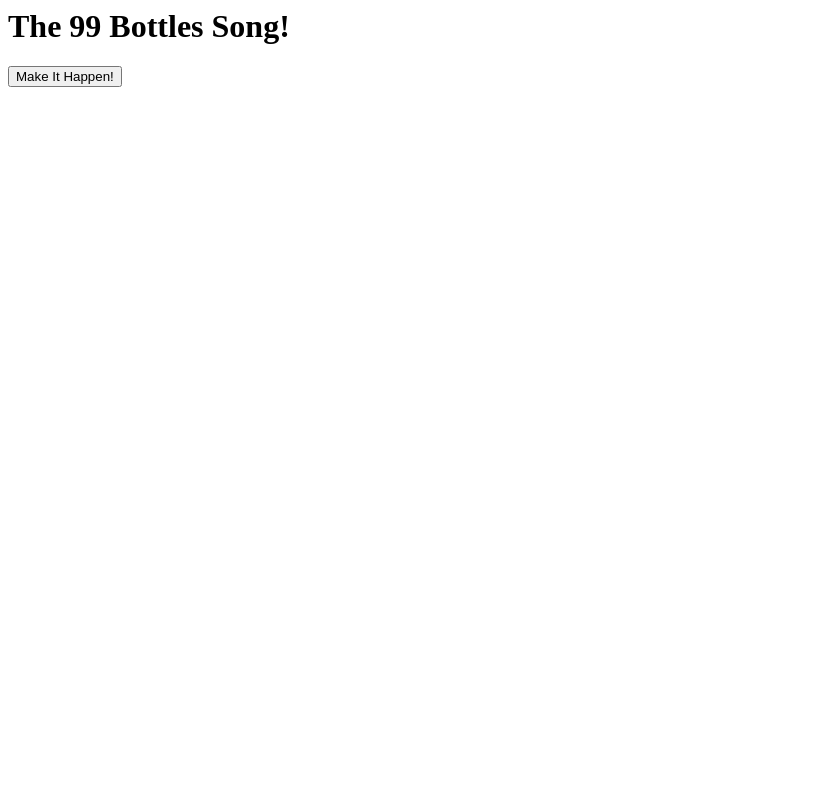
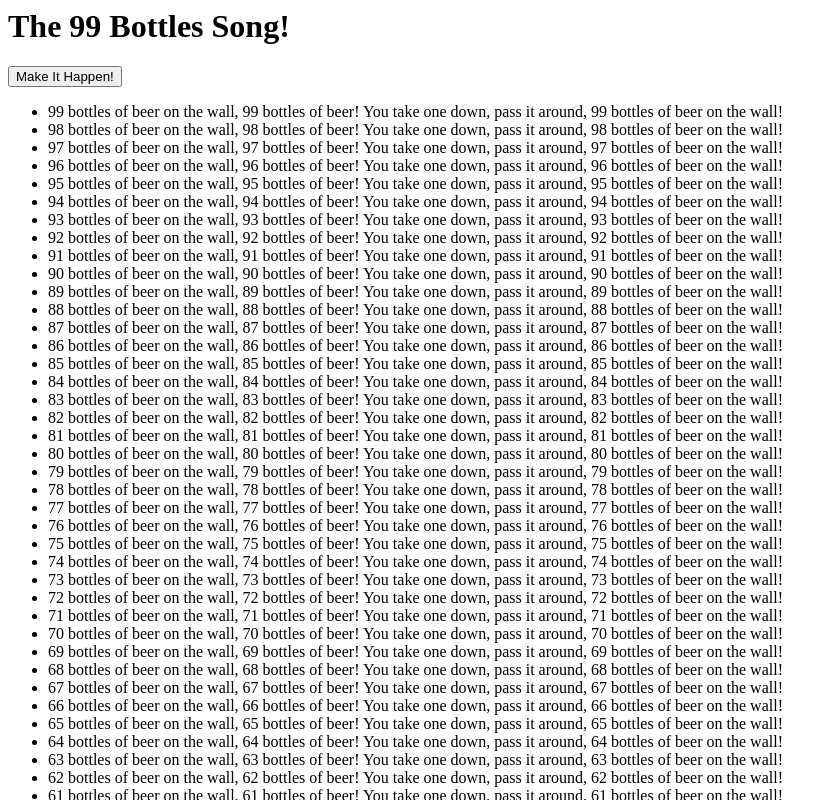
Before and after one commit to natesulat/natesulat.github.io, a plain HTML site: page week4/homework/99_bottles_DOM/index.html in a window 1280 px wide. Both pictures are taken after a click on the button "Make It Happen!". Shown: the top 800 px of the page, without its empty margins (0-837 px from the left). Drawn offline with nearby package versions, Linux system fonts and the light colour scheme.

Commit message:
99 bottles of beer are on the wall and ready for drinking

```diff
--- a/week4/homework/99_bottles_DOM/app.js
+++ b/week4/homework/99_bottles_DOM/app.js
@@ -1,10 +1,20 @@
-$('#makeitwork').click(function () {
+$('#makeitwork').click(function (e) {
+    // I mean... just to be safe, or whatever
+    e.preventDefault();
     for (i = 99; i >= 0; i--) {
-        if (i !== 0) {
-            $('.masterlist').append('<li>' + i + ' bottles of beer on the wall, '
-                i + ' bottles of beer! You take one down, pass it around, ' + i + ' bottles of beer on the wall!' + '</li>');
-        } else {
-            $('.masterlist').append('There aren\'t any bottles of beer on the wall, there aren\'t any bottles of beer! You can\'t take it down or pass it around, because you ran out of money on the previous 99 beers!');
+        // lyric as variable so that I don't have to type it twice, and so I can do string replacement later
+        var lyric = '<li>' + i + ' bottles of beer on the wall, ' + i + ' bottles of beer! You take one down, pass it around, ' + i + ' bottles of beer on the wall!' + '</li>';
+        // One bottle ain't gonna be plural
+        if (i === 1) {
+            $('#masterlist').append(lyric.replace(/\bbottles\b/ig, 'bottle'));
+        }
+        // The others are
+        else if (i !== 0) {
+            $('#masterlist').append(lyric);
+        }
+        // Once there are no more bottles on the wall
+        else {
+            $('#masterlist').append('<li>There aren\'t any bottles of beer on the wall, there aren\'t any bottles of beer! You can\'t take it down or pass it around, because you ran out of money on the previous 99 beers!');
         }
     }
 });
--- a/week4/homework/99_bottles_DOM/index.html
+++ b/week4/homework/99_bottles_DOM/index.html
@@ -1,5 +1,14 @@
-<h1>The 99 Bottles Song!</h1>
+<head>
+    <meta charset="utf-8">
+    <script src="https://ajax.googleapis.com/ajax/libs/jquery/3.1.0/jquery.min.js" type="text/javascript"></script>
+</head>
 
-<button id="makeitwork">Make It Happen!</button>
+<body>
+    <h1>The 99 Bottles Song!</h1>
 
-<ul id="masterlist"></ul>
+    <button id="makeitwork">Make It Happen!</button>
+
+    <ul id="masterlist"></ul>
+
+    <script src="app.js"></script>
+</body>
```
